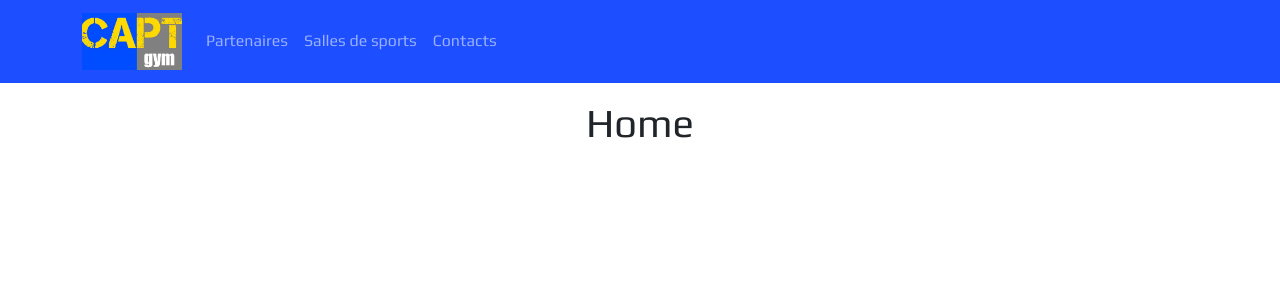
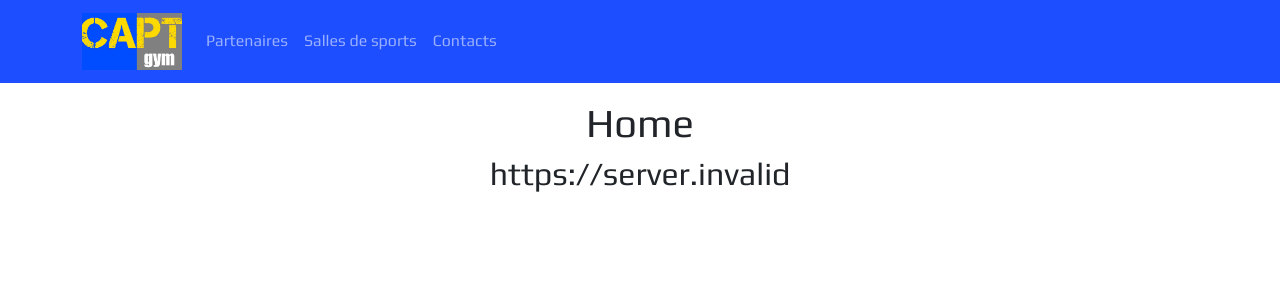
Before and after one commit to couscoudet/captgymfront, a React (Create React App) app: page / in a window 1280 px wide. Shown: the top 300 px of the page. Built offline with nearby package versions, Linux system fonts and the light colour scheme; no server answers.

Commit message:
test env react api

```diff
--- a/src/Components/Home.js
+++ b/src/Components/Home.js
@@ -6,6 +6,7 @@ export default function Home() {
     <div>
       <Header />
       <h1>Home</h1>
+      <h2>{process.env.REACT_APP_API_URL}</h2>
     </div>
   )
 }
```
